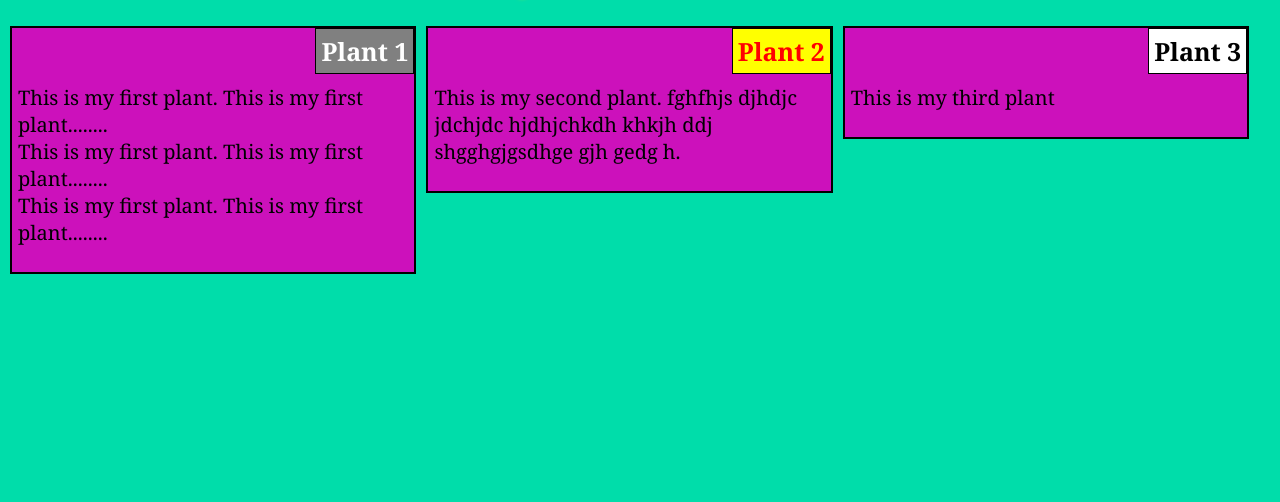
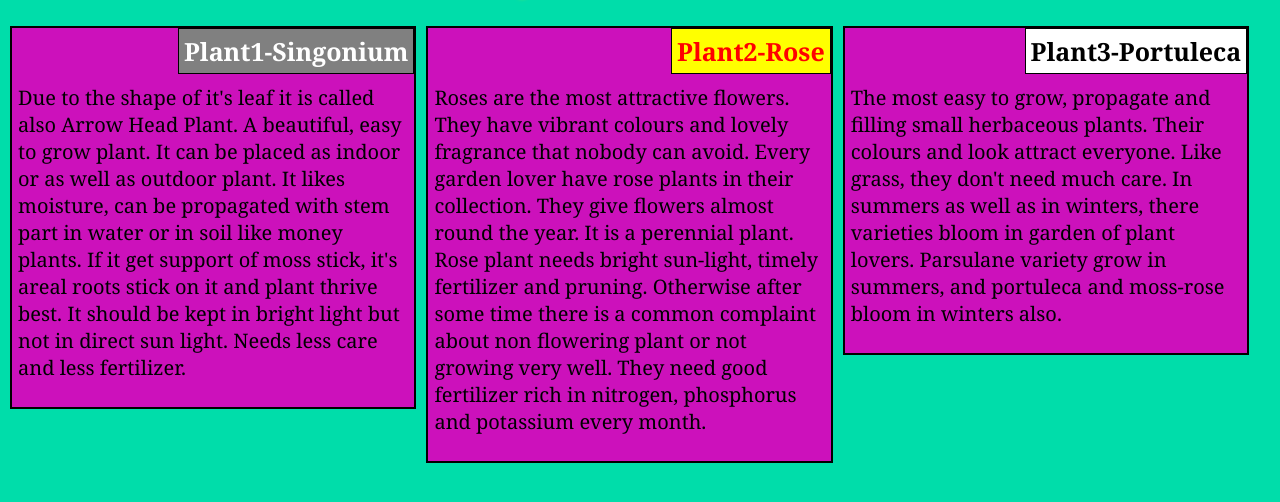
Before and after one commit to Richag19/module2_test, a plain HTML site: page index.html in a window 1280 px wide. Shown: the part 78-580 px from the top of the page. Drawn offline with Linux system fonts and the light colour scheme.

Commit message:
new file

```diff
--- a/index.html
+++ b/index.html
@@ -17,11 +17,14 @@
 
 		<div class="wrapper col_lg col_md col_min">
 
-			<h2 class="sectiontitle" id="title1">Plant 1</h2>
+			<h2 class="sectiontitle" id="title1">Plant1-Singonium</h2>
 
 			<div class="planttxt" >
-			<p >
-			This is my first plant. This is my first plant........ <br> This is my first plant. This is my first plant........<br> This is my first plant. This is my first plant........</p>
+			<p>Due to the shape of it's leaf it is called also Arrow Head Plant. A beautiful, easy to grow plant.
+				It can be placed as indoor or as well as outdoor plant. It likes moisture, can be propagated with stem part in water or in soil like money plants.
+				If it get support of moss stick, it's areal roots stick on it and plant thrive best. It should be kept in bright light but not in direct sun light.
+				Needs less care and less fertilizer.
+			</p>
 			</div>
 
 		</div>
@@ -31,10 +34,14 @@
 		<!--section 2-->
 		<div class="wrapper col_lg col_md col_min">
 
-			<h2 class="sectiontitle" id="title2">Plant 2</h2>
+			<h2 class="sectiontitle" id="title2">Plant2-Rose</h2>
 			<div class="planttxt" >
-			<p>
-			This is my second plant. fghfhjs djhdjc jdchjdc hjdhjchkdh khkjh ddj<br> shgghgjgsdhge gjh gedg h.</p>
+			<p>Roses are the most attractive flowers. They have vibrant colours and lovely fragrance that nobody can avoid.
+				Every garden lover have rose plants in their collection. They give flowers almost round the year. It is a perennial plant.
+				Rose plant needs bright sun-light, timely fertilizer and pruning. Otherwise after some time there is a common complaint about
+				non flowering plant or not growing very well. They need good fertilizer rich in nitrogen, phosphorus and potassium every month.
+
+			</p>
 			</div>
 
 		</div>
@@ -43,10 +50,13 @@
 		<!--section 3-->
 		<div class="wrapper col_lg col_md col_min" id="s3">
 
-			<h2 class="sectiontitle" id="title3">Plant 3</h2>
+			<h2 class="sectiontitle" id="title3">Plant3-Portuleca</h2>
 
 			<div class="planttxt" >
-			<p>			This is my third plant</p>
+			<p>The most easy to grow, propagate and filling small herbaceous plants. Their colours and look attract everyone.
+				Like grass, they don't need much care. In summers as well as in winters, there varieties bloom in garden of plant lovers.
+				Parsulane variety grow in summers, and portuleca and moss-rose bloom in winters also.
+			</p>
 			</div>
 
 		</div>
```
